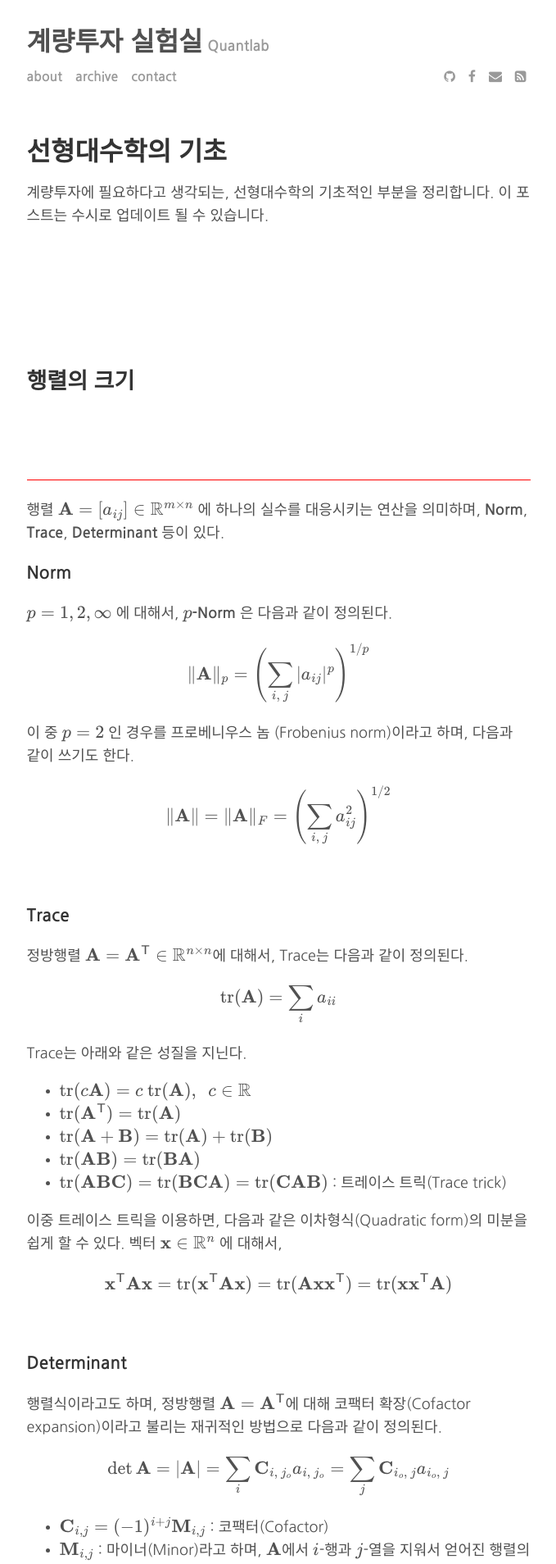
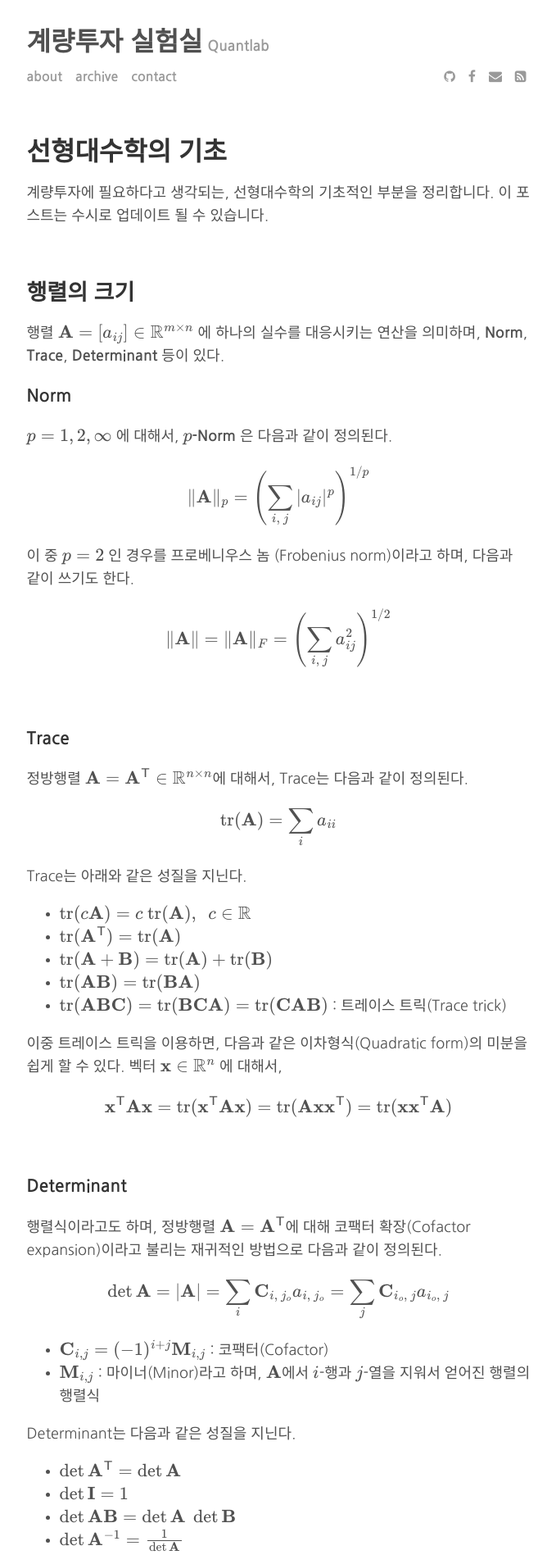
Before and after one commit to gem763/gem763.github.io, a Jekyll site: the page built from _posts/2017-08-23-linear-algebra-basic.md, in a window 1280 px wide. Shown: the top 1908 px of the page at 82% size, without its empty margins (300-979 px from the left). Built offline with Jekyll 4.4.1, drawn with Linux system fonts in a browser that asks for light colours; formulas are drawn with MathJax 3; comment, search, counter and statistics services are not loaded.

Commit message:
Update main.css

```diff
--- a/assets/css/main.css
+++ b/assets/css/main.css
@@ -44,8 +44,8 @@ h1 a {
 }
 
 h2{
-  line-height: 15rem;
-  border-bottom: 1px solid red /*#fff*/;
+  line-height: 1.5rem;
+  border-bottom: 1px solid #fff;
 }
 
 h1, h2, h3, h4, h5, h6 {
```
